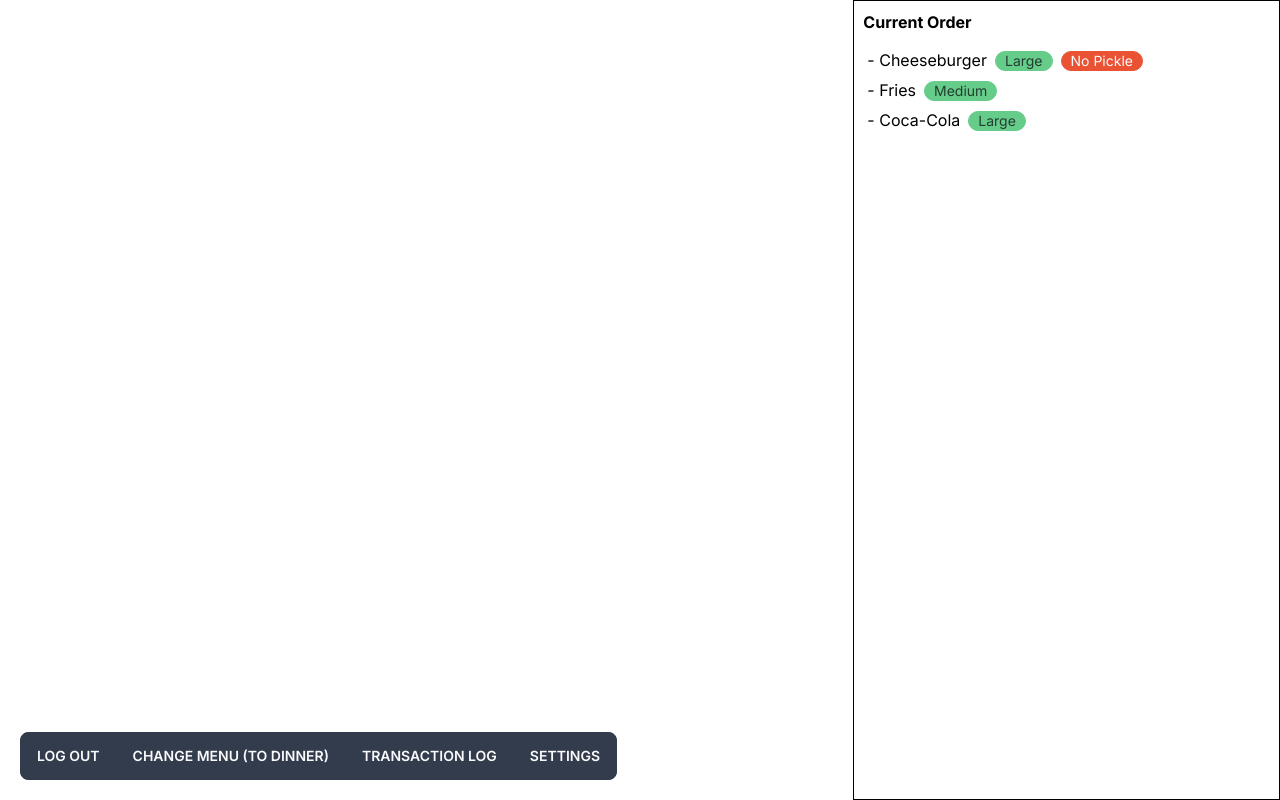
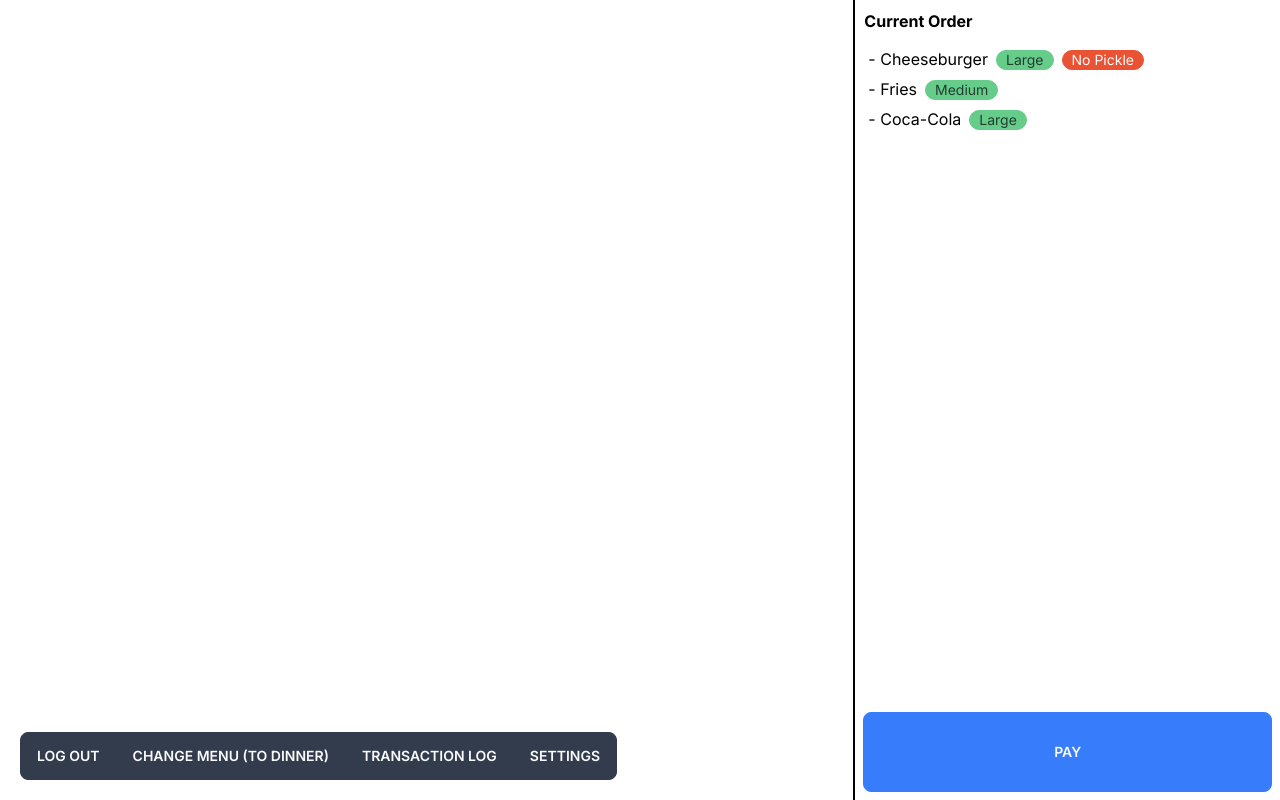
Before and after one commit to atbu/pos-system, a Next.js app: page / in a window 1280 px wide. Built offline with nearby package versions, Linux system fonts and the light colour scheme.

Commit message:
Add a pay button

```diff
--- a/app/components/CurrentOrder.tsx
+++ b/app/components/CurrentOrder.tsx
@@ -12,6 +12,9 @@ const CurrentOrder = () => {
                 <OrderItem name="Coca-Cola" size="Large"></OrderItem>
             </div>
         </table>
+        <div className='absolute bottom-2 right-2 left-2'>
+            <button className='btn btn-secondary btn-block h-20'>PAY</button>
+        </div>
     </div>
   )
 }
--- a/app/page.tsx
+++ b/app/page.tsx
@@ -7,7 +7,7 @@ export default function Home() {
       <div className='absolute bottom-5 left-5'>
           <BottomBar />
       </div>
-      <div className='absolute inset-y-0 right-0 w-1/3 h-screen-max border border-black'>
+      <div className='absolute inset-y-0 right-0 w-1/3 h-screen-max border-l-2 border-black'>
         <CurrentOrder />
       </div>
     </main>
```
